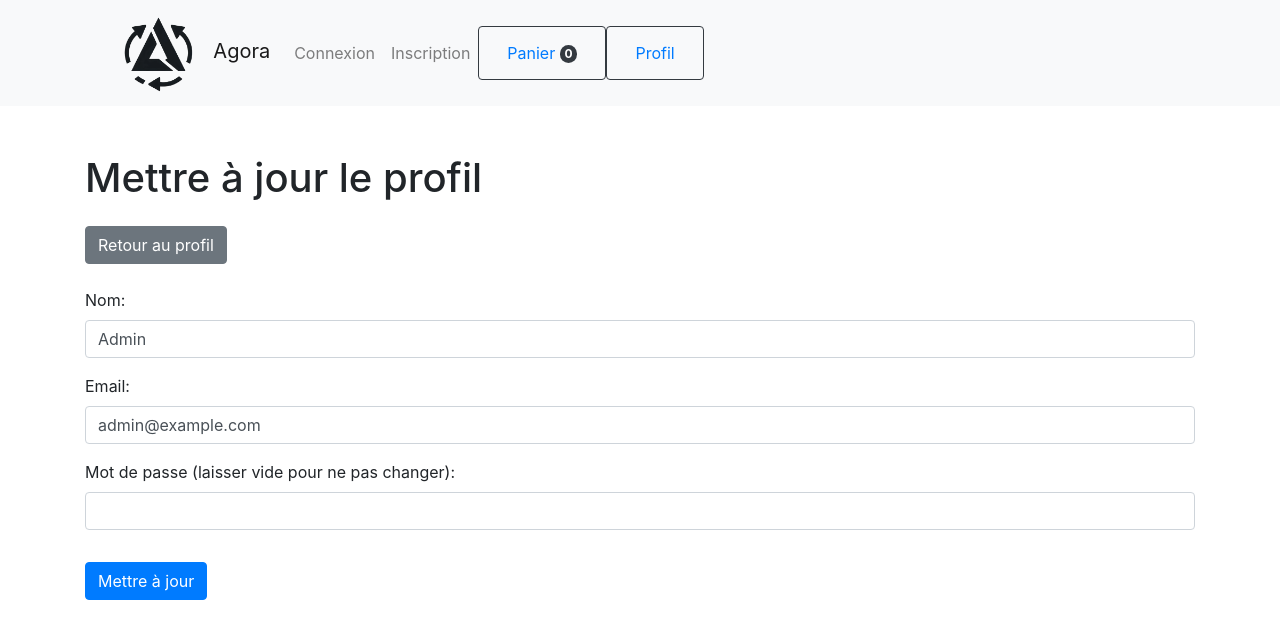
After one commit to Rqbln/agora_ece, a PHP site: page /pages/update_profile.php in a window 1280 px wide. The commit adds this page. Shown: the top 639 px of the page. Run offline with PHP 8.4, Linux system fonts and the light colour scheme; a user stored in the database is signed in; data comes from the database, SQL or seed files in the repository; some libraries are stand-ins or nearby versions.

```diff
--- a/includes/navbar.php
+++ b/includes/navbar.php
@@ -1,6 +1,6 @@
 <nav class="navbar navbar-expand-lg navbar-light bg-light">
     <div class="container px-4 px-lg-5">
-        <a class="navbar-brand" href="index.php">
+        <a class="navbar-brand" href="/agora_ece/index.php">
             <img src="/agora_ece/assets/img/logo_agora.png" alt="Logo" style="height: 80px; margin-right: 10px;">
             Agora
         </a>
--- a/login.php
+++ b/login.php
@@ -25,7 +25,7 @@ if ($_SERVER["REQUEST_METHOD"] == "POST") {
         if (password_verify($mot_de_passe, $row['mot_de_passe'])) {
             $_SESSION['user_id'] = $row['id'];
             $_SESSION['user_nom'] = $row['nom'];
-            header("Location: pages/forum.php");
+            header("Location: pages/profile.php");
         } else {
             $error_message = "Mot de passe incorrect.";
         }
--- /dev/null
+++ b/pages/update_profile.php
@@ -0,0 +1,93 @@
+<?php
+include '../includes/db.php';
+session_start();
+
+if (!isset($conn)) {
+    die("La connexion à la base de données n'est pas définie.");
+}
+
+if (!isset($_SESSION['user_id'])) {
+    header("Location: /agora_ece/login.php");
+    exit();
+}
+
+$user_id = $_SESSION['user_id'];
+$error_message = '';
+
+if ($_SERVER["REQUEST_METHOD"] == "POST") {
+    $nom = $_POST['nom'];
+    $email = $_POST['email'];
+    $mot_de_passe = $_POST['mot_de_passe'];
+
+    $sql = "UPDATE utilisateurs SET nom='$nom', email='$email' WHERE id='$user_id'";
+
+    if (!empty($mot_de_passe)) {
+        $mot_de_passe_hashed = password_hash($mot_de_passe, PASSWORD_DEFAULT);
+        $sql_password = "UPDATE utilisateurs SET mot_de_passe='$mot_de_passe_hashed' WHERE id='$user_id'";
+    }
+
+    if ($conn->query($sql) === TRUE) {
+        if (!empty($mot_de_passe) && $conn->query($sql_password) === TRUE) {
+            echo "<div class='alert alert-success' role='alert'>Profil mis à jour avec succès.</div>";
+        } elseif (empty($mot_de_passe)) {
+            echo "<div class='alert alert-success' role='alert'>Profil mis à jour avec succès (sans changement de mot de passe).</div>";
+        } else {
+            $error_message = "Erreur lors de la mise à jour du mot de passe : " . $conn->error;
+        }
+    } else {
+        $error_message = "Erreur lors de la mise à jour du profil : " . $conn->error;
+    }
+}
+
+$sql = "SELECT * FROM utilisateurs WHERE id='$user_id'";
+$result = $conn->query($sql);
+
+if ($result->num_rows > 0) {
+    $row = $result->fetch_assoc();
+} else {
+    $error_message = "Utilisateur non trouvé.";
+}
+?>
+
+<!DOCTYPE html>
+<html lang="en">
+<head>
+    <meta charset="UTF-8">
+    <meta name="viewport" content="width=device-width, initial-scale=1.0">
+    <title>Mettre à jour le profil</title>
+    <link rel="stylesheet" href="https://stackpath.bootstrapcdn.com/bootstrap/4.5.2/css/bootstrap.min.css">
+</head>
+<body>
+<?php include '../includes/navbar.php'; ?>
+
+<div class="container mt-5">
+    <h1 class="mb-4">Mettre à jour le profil</h1>
+    <a href="profile.php" class="btn btn-secondary mb-4">Retour au profil</a>
+    <?php if ($error_message): ?>
+        <div class='alert alert-danger' role='alert'><?php echo $error_message; ?></div>
+    <?php endif; ?>
+    <?php if (isset($row)): ?>
+        <form method="post" action="update_profile.php">
+            <div class="form-group">
+                <label for="nom">Nom:</label>
+                <input type="text" class="form-control" id="nom" name="nom" value="<?php echo $row['nom']; ?>" required>
+            </div>
+            <div class="form-group">
+                <label for="email">Email:</label>
+                <input type="email" class="form-control" id="email" name="email" value="<?php echo $row['email']; ?>" required>
+            </div>
+            <div class="form-group">
+                <label for="mot_de_passe">Mot de passe (laisser vide pour ne pas changer):</label>
+                <input type="password" class="form-control" id="mot_de_passe" name="mot_de_passe">
+            </div>
+            <button type="submit" class="btn btn-primary mt-3">Mettre à jour</button>
+        </form>
+    <?php endif; ?>
+</div>
+
+<!-- Bootstrap core JS -->
+<script src="https://code.jquery.com/jquery-3.5.1.slim.min.js"></script>
+<script src="https://cdn.jsdelivr.net/npm/@popperjs/core@2.5.4/dist/umd/popper.min.js"></script>
+<script src="https://stackpath.bootstrapcdn.com/bootstrap/4.5.2/js/bootstrap.min.js"></script>
+</body>
+</html>
```
Also changed, not shown: pages/profile.php (+20 -24 lines).
